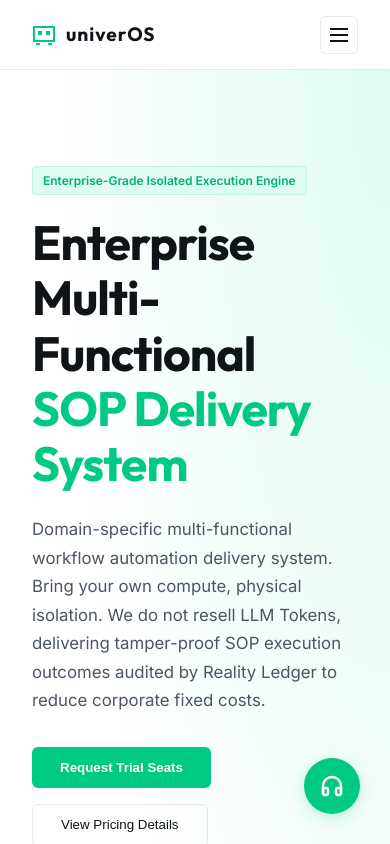
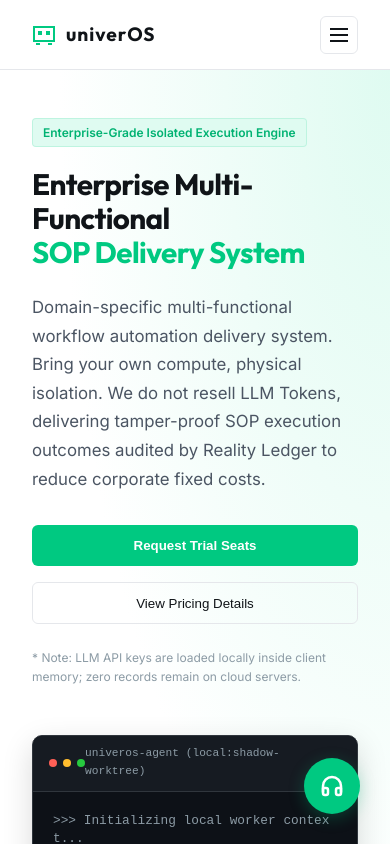
Before and after one commit to WangTeng-Tech/product-univerOS, a Next.js app: page / in a window 390 px wide. Shown: the top 844 px of the page. Built offline with nearby package versions, Linux system fonts and the light colour scheme.

Commit message:
fix(website): optimize hero section responsive layout for portrait/tablet views to fix terminal block misalignment

```diff
--- a/src/app/globals.css
+++ b/src/app/globals.css
@@ -232,3 +232,133 @@ input:focus {
     display: flex !important;
   }
 }
+
+/* Hero 区域响应式样式（解决竖屏/窄屏图片与控制台错位问题） */
+.hero-section {
+  padding: 5rem 0;
+  background: radial-gradient(ellipse at top right, var(--color-accent-light) 0%, transparent 60%);
+  border-bottom: 1px solid var(--color-border);
+}
+
+.hero-container {
+  display: flex;
+  justify-content: space-between;
+  align-items: center;
+  gap: 3.5rem;
+}
+
+.hero-copy {
+  flex: 1 1 50%;
+  max-width: 580px;
+  width: 100%;
+}
+
+.hero-tag {
+  background: var(--color-accent-light);
+  color: var(--color-accent-hover);
+  padding: 4px 10px;
+  border-radius: 4px;
+  font-size: 0.75rem;
+  font-weight: 600;
+  display: inline-block;
+  margin-bottom: 1.25rem;
+  border: 1px solid rgba(0, 201, 129, 0.15);
+}
+
+.hero-title {
+  font-size: 3rem;
+  line-height: 1.15;
+  color: var(--color-text-primary);
+  margin-bottom: 1.5rem;
+  font-family: var(--font-outfit);
+}
+
+.hero-desc {
+  font-size: 1.05rem;
+  color: var(--color-text-secondary);
+  line-height: 1.7;
+  max-width: 520px;
+  margin-bottom: 2rem;
+}
+
+.hero-actions {
+  display: flex;
+  gap: 1rem;
+  flex-wrap: wrap;
+  margin-bottom: 1.5rem;
+}
+
+.hero-btn {
+  padding: 0.8rem 1.75rem;
+}
+
+.hero-tip {
+  font-size: 0.75rem;
+  color: var(--color-text-muted);
+  display: block;
+}
+
+.hero-visual {
+  flex: 1 1 45%;
+  max-width: 560px;
+  width: 100%;
+  display: flex;
+  justify-content: center;
+}
+
+/* 竖屏/窄屏 (Tablet & Mobile Portrait: <= 960px) 响应式适配 */
+@media (max-width: 960px) {
+  .hero-section {
+    padding: 3rem 0;
+  }
+
+  .hero-container {
+    flex-direction: column;
+    justify-content: center;
+    align-items: stretch;
+    gap: 2.5rem;
+  }
+
+  .hero-copy {
+    max-width: 100%;
+    width: 100%;
+    text-align: left;
+  }
+
+  .hero-title {
+    font-size: 2.25rem;
+  }
+
+  .hero-desc {
+    max-width: 100%;
+  }
+
+  .hero-visual {
+    max-width: 100%;
+    width: 100%;
+    justify-content: center;
+    margin-top: 0.5rem;
+  }
+
+  .console-container {
+    max-width: 100% !important;
+    width: 100% !important;
+  }
+}
+
+@media (max-width: 480px) {
+  .hero-title {
+    font-size: 1.85rem;
+  }
+
+  .hero-actions {
+    flex-direction: column;
+    width: 100%;
+  }
+
+  .hero-actions a,
+  .hero-btn {
+    width: 100%;
+    justify-content: center;
+  }
+}
--- a/src/app/page.tsx
+++ b/src/app/page.tsx
@@ -40,83 +40,43 @@ export default function Home() {
   return (
     <div>
       {/* Hero Section */}
-      <section style={{
-        padding: '6rem 0',
-        background: 'radial-gradient(ellipse at top right, var(--color-accent-light) 0%, transparent 60%)',
-        borderBottom: '1px solid var(--color-border)'
-      }}>
-        <div className="container" style={{
-          display: 'flex',
-          justifyContent: 'space-between',
-          alignItems: 'center',
-          flexWrap: 'wrap',
-          gap: '4rem'
-        }}>
+      <section className="hero-section">
+        <div className="container hero-container">
           {/* Left Hero copy */}
-          <div className="animate-fade-in" style={{ flex: '1 1 500px' }}>
-            <span style={{
-              background: 'var(--color-accent-light)',
-              color: 'var(--color-accent-hover)',
-              padding: '4px 10px',
-              borderRadius: '4px',
-              fontSize: '0.75rem',
-              fontWeight: 600,
-              display: 'inline-block',
-              marginBottom: '1.25rem',
-              border: '1px solid rgba(0, 201, 129, 0.15)'
-            }}>
+          <div className="hero-copy animate-fade-in">
+            <span className="hero-tag">
               {t("hero.tag")}
             </span>
 
-            <h1 style={{
-              fontSize: '3rem',
-              lineHeight: '1.15',
-              color: 'var(--color-text-primary)',
-              marginBottom: '1.5rem',
-              fontFamily: 'var(--font-outfit)'
-            }}>
+            <h1 className="hero-title">
               {t("hero.title")}<br />
               <span style={{ color: 'var(--color-accent-main)' }}>{t("hero.titleHighlight")}</span>
             </h1>
 
-            <p style={{
-              fontSize: '1.05rem',
-              color: 'var(--color-text-secondary)',
-              lineHeight: '1.7',
-              maxWidth: '520px',
-              marginBottom: '2rem'
-            }}>
+            <p className="hero-desc">
               {t("hero.desc")}
             </p>
 
-            <div style={{ display: 'flex', gap: '1rem', flexWrap: 'wrap', marginBottom: '1.5rem' }}>
+            <div className="hero-actions">
               <Link href="/console/login">
-                <button className="btn-primary" style={{ padding: '0.8rem 1.75rem' }}>
+                <button className="btn-primary hero-btn">
                   {t("hero.btnApply")}
                 </button>
               </Link>
               <Link href="/pricing">
-                <button className="btn-secondary" style={{ padding: '0.8rem 1.75rem' }}>
+                <button className="btn-secondary hero-btn">
                   {t("hero.btnPricing")}
                 </button>
               </Link>
             </div>
 
-            <span style={{
-              fontSize: '0.75rem',
-              color: 'var(--color-text-muted)',
-              display: 'block'
-            }}>
+            <span className="hero-tip">
               {t("hero.tip")}
             </span>
           </div>
 
           {/* Right Console block */}
-          <div className="animate-fade-in delay-2" style={{
-            flex: '1 1 450px',
-            display: 'flex',
-            justifyContent: 'center'
-          }}>
+          <div className="hero-visual animate-fade-in delay-2">
             <ConsoleBlock />
           </div>
         </div>
```
